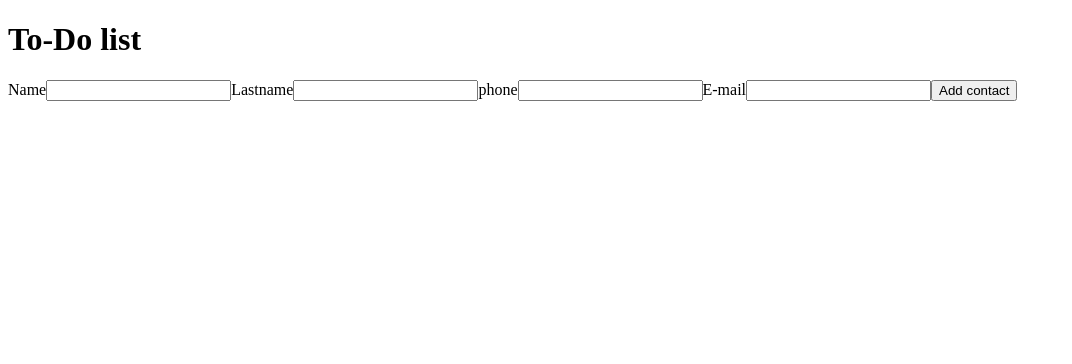
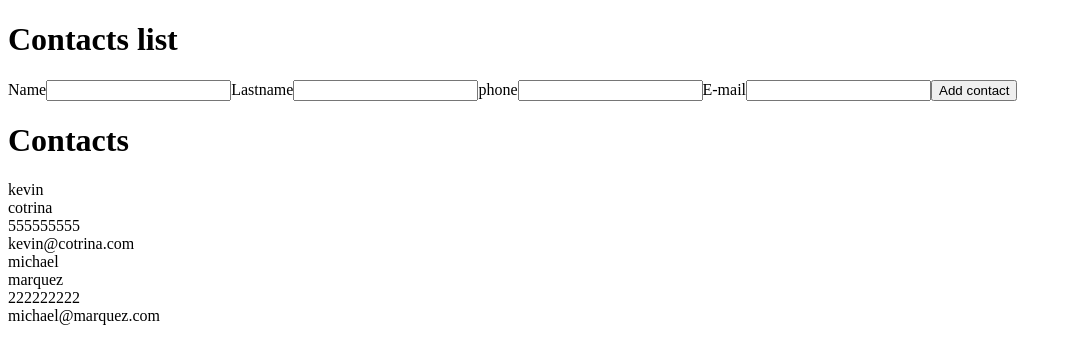
Before and after one commit to kcotrinam/contact-list-redux, a React (Create React App) app: page / in a window 1280 px wide. Shown: the top 364 px of the page, without its empty margins (0-1072 px from the left). Built offline with nearby package versions, Linux system fonts and the light colour scheme.

Commit message:
Add render Contacts

```diff
--- /dev/null
+++ b/src/actions/index.js
@@ -0,0 +1,6 @@
+export const addContactAction = (data) => {
+	return {
+		type: 'ADD_CONTACT',
+		payload: data,
+	};
+};
--- a/src/components/App.jsx
+++ b/src/components/App.jsx
@@ -1,8 +1,10 @@
 import React from 'react';
 import { connect } from 'react-redux';
 import { useState } from 'react';
+import { addContactAction } from '../actions/index';
+import Contact from './Contact';
 
-const App = ({ ADD_CONTACT, contacts }) => {
+const App = ({ addContact, contacts }) => {
 	const [formStates, setFormStates] = useState({
 		name: '',
 		lastname: '',
@@ -17,10 +19,31 @@ const App = ({ ADD_CONTACT, contacts }) => {
 		}));
 	};
 
+	const handleSubmit = (e) => {
+		e.preventDefault();
+		addContact(formStates);
+		setFormStates({
+			name: '',
+			lastname: '',
+			phone: '',
+			email: '',
+		});
+	};
+
+	const renderContacts = (contacts) =>
+		contacts.map((contact) => (
+			<Contact
+				name={contact.name}
+				lastname={contact.lastname}
+				email={contact.email}
+				phone={contact.phone}
+			/>
+		));
+
 	return (
 		<div>
-			<h1>To-Do list</h1>
-			<form action=''>
+			<h1>Contacts list</h1>
+			<form onSubmit={handleSubmit}>
 				<label>
 					Name
 					<input value={formStates.name} name='name' onChange={handleChange} />
@@ -49,16 +72,10 @@ const App = ({ ADD_CONTACT, contacts }) => {
 						onChange={handleChange}
 					/>
 				</label>
-				<button
-					onClick={() =>
-						ADD_CONTACT({
-							type: 'ADD_CONTACT',
-							payload: { name: 'kevin', lastname: 'cotrina' },
-						})
-					}>
-					Add contact
-				</button>
+				<button>Add contact</button>
 			</form>
+			<h1>Contacts</h1>
+			{renderContacts(contacts)}
 		</div>
 	);
 };
@@ -69,8 +86,8 @@ const mapStateToProps = (state) => ({
 
 const mapDispatchToProps = (dispatch) => {
 	return {
-		ADD_CONTACT: (data) => {
-			dispatch({ type: 'ADD_CONTACT', payload: data });
+		addContact: (data) => {
+			dispatch(addContactAction(data));
 		},
 	};
 };
--- /dev/null
+++ b/src/components/Contact.jsx
@@ -0,0 +1,12 @@
+const Contact = ({ name, lastname, phone, email }) => {
+	return (
+		<div>
+			<div>{name}</div>
+			<div>{lastname}</div>
+			<div>{phone}</div>
+			<div>{email}</div>
+		</div>
+	);
+};
+
+export default Contact;
```
Also changed, not shown: public/index.html (+0 -22 lines).
